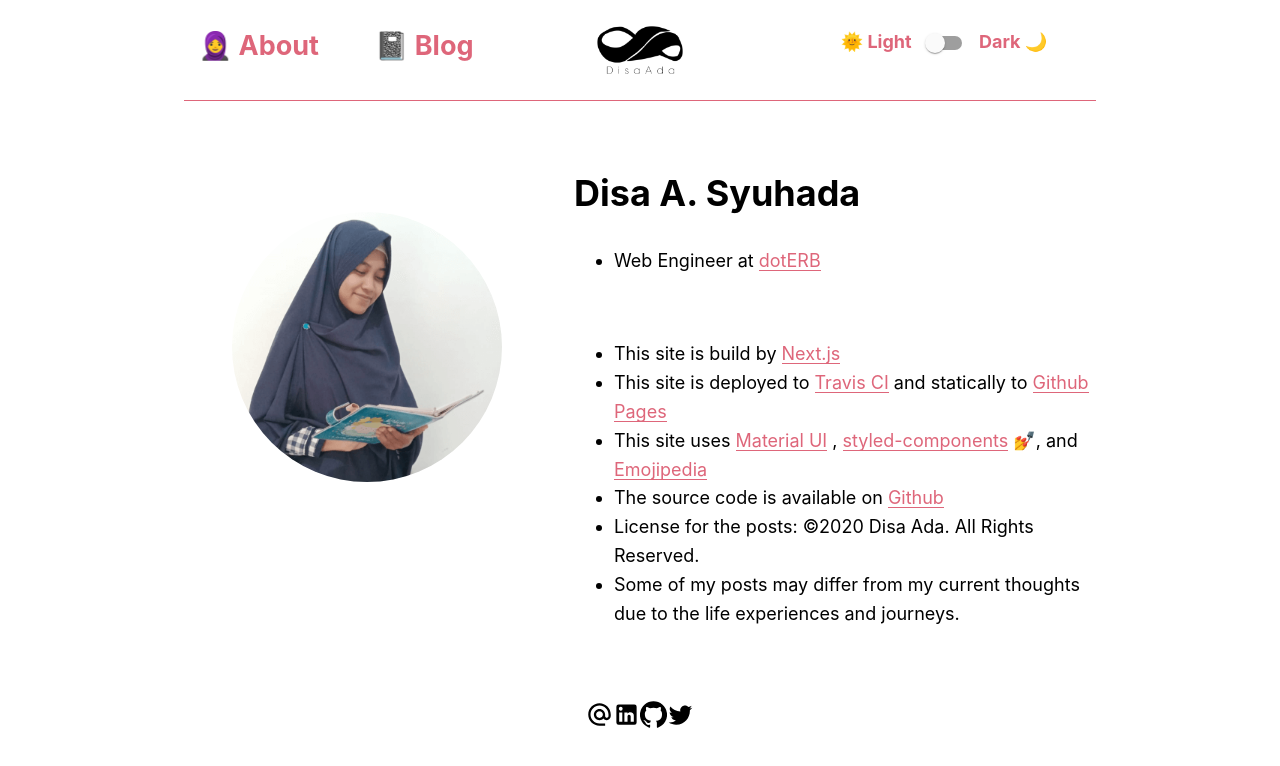
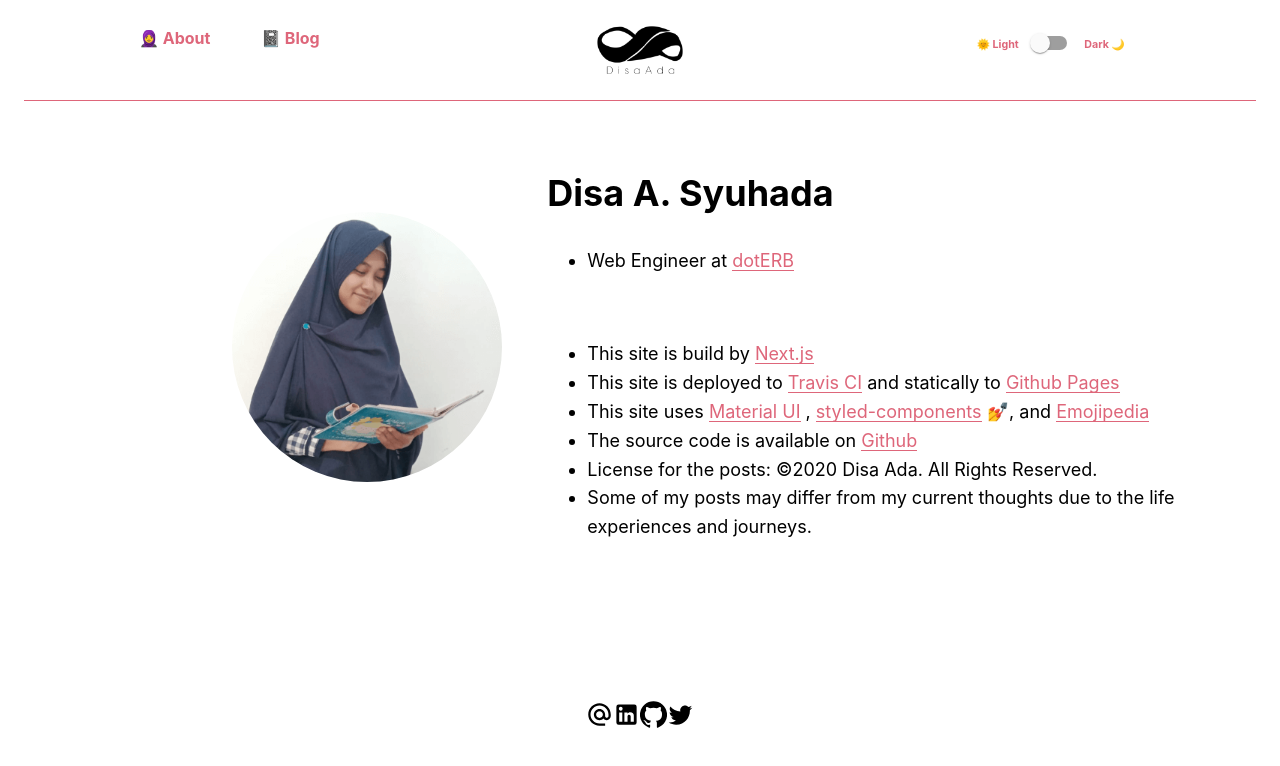
Before and after one commit to disaada/disaada.github.io, a Next.js app: page /about in a window 1280 px wide. Shown: the top 766 px of the page. Built offline with nearby package versions, Linux system fonts and the light colour scheme.

Commit message:
BLOG IMPROVE - 26/01/2020
- Prepare production

```diff
--- a/components/layout/footer.js
+++ b/components/layout/footer.js
@@ -55,7 +55,7 @@ export default function Footer() {
   return (
     <>
       {path === "/" ? (
-        <Fade in timeout={5000} style={{ transitionDelay: "9s" }}>
+        <Fade in timeout={5000} style={{ transitionDelay: "8s" }}>
           {content(snackbar, setSnackbar, handleCopyEmail)}
         </Fade>
       ) : content(snackbar, setSnackbar, handleCopyEmail)}
--- a/components/layout/header.js
+++ b/components/layout/header.js
@@ -5,16 +5,16 @@ import styles from "../../styles/layout.module.css";
 
 const content = (theme, siteTitle, toggleEffect) => (
   <div className={styles.header}>
-    <Grid item xs={4}>
+    <Grid item xs={4} sm={12} xl={4}>
       <Link href="/about">
         <h2>🧕 About</h2>
       </Link>
-      &nbsp;&nbsp;&nbsp;&nbsp;&nbsp; &nbsp;&nbsp;&nbsp;&nbsp;&nbsp;
+      &nbsp;&nbsp;&nbsp;&nbsp;&nbsp;&nbsp;&nbsp;&nbsp;&nbsp;&nbsp;
       <Link href="/posts">
         <h2>📓 Blog</h2>
       </Link>
     </Grid>
-    <Grid item xs={4}>
+    <Grid item xs={4} sm={12} xl={4}>
       <Link href="/">
         <a>
           <img
@@ -26,7 +26,7 @@ const content = (theme, siteTitle, toggleEffect) => (
         </a>
       </Link>
     </Grid>
-    <Grid item xs={4}>
+    <Grid item xs={4} sm={12} xl={4}>
       <b>🌞 Light </b><Switch checked={theme === "dark"} onChange={() => toggleEffect()} /> <b>Dark 🌙</b>
     </Grid>
   </div>
@@ -41,7 +41,7 @@ export default function Header({ toggleEffect, theme }) {
   return (
     <>
       {path === "/" ? (
-        <Fade in timeout={5000} style={{ transitionDelay: "9s" }}>
+        <Fade in timeout={5000} style={{ transitionDelay: "8s" }}>
           {content(theme, siteTitle, toggleEffect)}
         </Fade>
       ) : content(theme, siteTitle, toggleEffect)}
--- a/components/layout/index.js
+++ b/components/layout/index.js
@@ -6,7 +6,7 @@ import styles from "../../styles/layout.module.css";
 export default function Layout({ children, toggleEffect, theme }) {
   return (
     <div>
-      <Container maxWidth="md">
+      <Container maxWidth="xl">
         <Grid
           container
           className={styles.gridContainer}
@@ -17,6 +17,8 @@ export default function Layout({ children, toggleEffect, theme }) {
           <Grid
             item
             xs={12}
+            sm={12}
+            xl={12}
             className={styles.contentBox}
             style={{ margin: "0 auto" }}
           >
@@ -25,6 +27,8 @@ export default function Layout({ children, toggleEffect, theme }) {
           <Grid
             item
             xs={12}
+            sm={12}
+            xl={12}
             className={styles.footer}
             style={{ marginTop: "5vh" }}
           >
--- a/package.json
+++ b/package.json
@@ -3,7 +3,7 @@
   "version": "0.1.0",
   "private": true,
   "scripts": {
-    "dev": "next dev",
+    "dev": "next dev -H 192.168.1.18 -p 3000",
     "build": "next build",
     "start": "next start",
     "export": "next export"
--- a/pages/index.js
+++ b/pages/index.js
@@ -1,10 +1,5 @@
-// next helpers
-// components
 import { Fade } from '@material-ui/core';
-// libs
-// styles
 import styles from '../styles/home.module.css'
-// api calls
 
 export default function Home() {
   return (
--- a/postcss.config.js
+++ b/postcss.config.js
@@ -1,6 +1,5 @@
 module.exports = {
   plugins: [
-    'tailwindcss',
     'postcss-flexbugs-fixes',
     [
       'postcss-preset-env',
--- a/styles/home.module.css
+++ b/styles/home.module.css
@@ -3,4 +3,6 @@
   font-size: 40pt;
   font-weight: bold;
   line-height: 1;
+  height: 100%;
+  padding-top: 10vh;
 }
--- a/styles/layout.module.css
+++ b/styles/layout.module.css
@@ -1,11 +1,13 @@
+/* general */
+.gridContainer {
+  text-align: center;
+}
+
+/* header */
 .headerImage {
   width: 5rem;
   display: block;
   margin: 0 auto;
-}
-
-.gridContainer {
-  text-align: center;
 }
 
 .header {
@@ -20,6 +22,17 @@
   margin: 0 auto;
 }
 
+@media only screen and (min-width: 600px) {
+  .header b {
+    font-size: 8pt;
+  }
+
+  .header h2 {
+    font-size: 12pt;
+  }
+}
+
+/* content */
 .contentBox {
   height: 70vh;
   overflow-y: scroll;
@@ -31,6 +44,12 @@
   display: none;
 }
 
+@media only screen and (min-width: 600px) {
+  .contentBox {
+    height: 70vh;
+  }
+}
+/* footer */
 .footer {
   height: 10vh;
   margin-top: 20px;
```
Also changed, not shown: .travis.yml, 1 other file (tests, documents, lock files or other folders).
